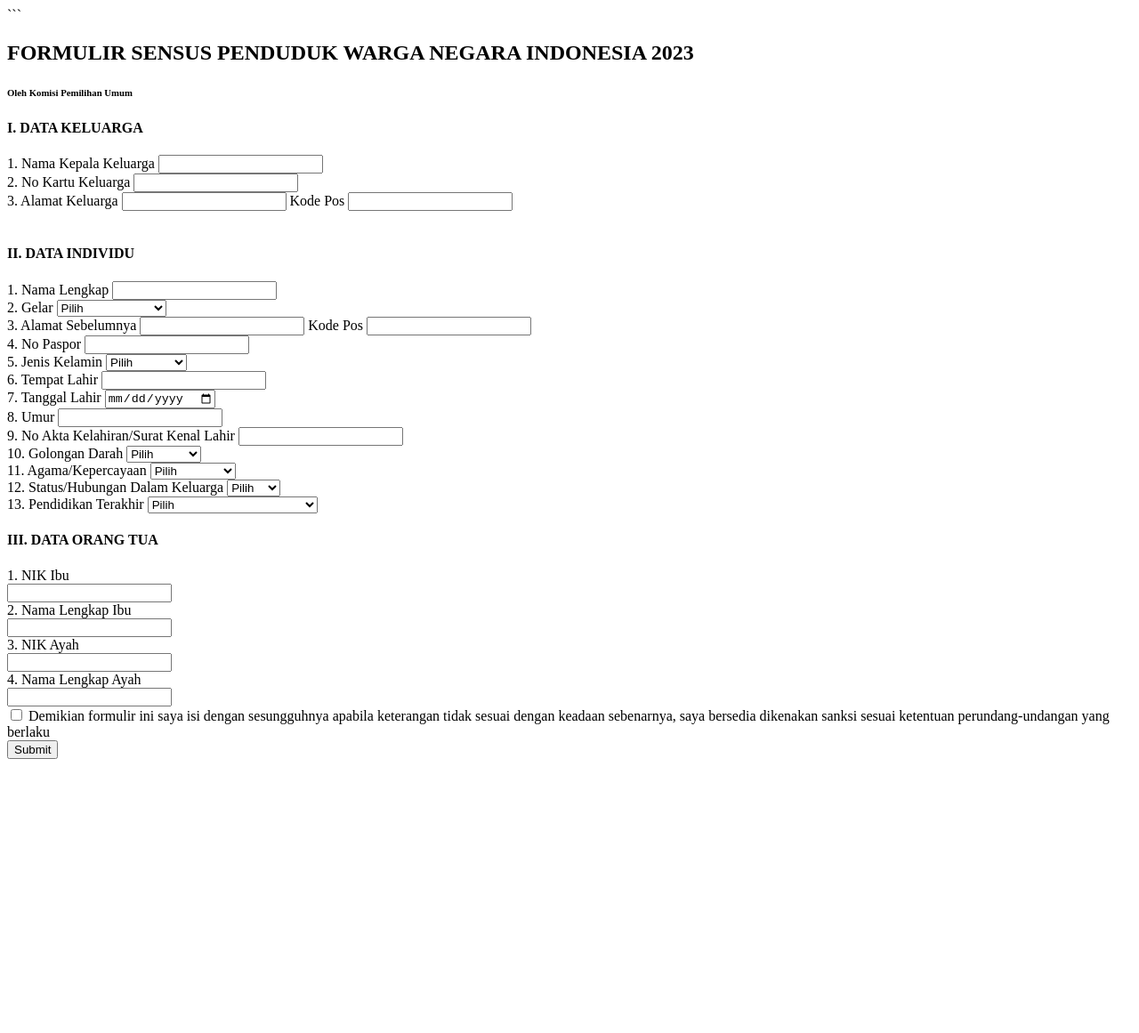
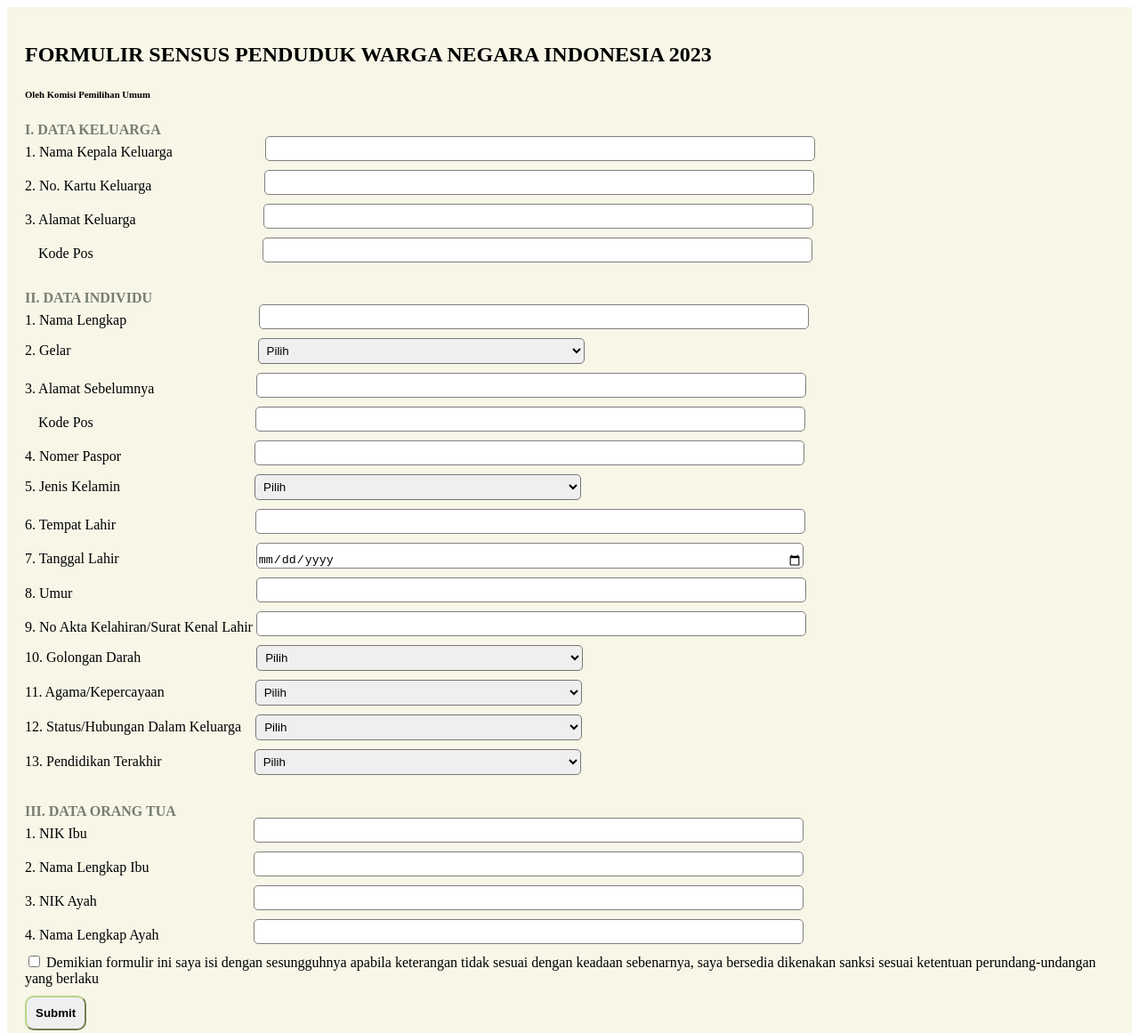
Before and after one commit to aininamiftahul/T1_Desain-Web, a plain HTML site: page T1_HTML_Ainina Miftahul jannah/Index.html in a window 1280 px wide. Shown: the top 1161 px of the page at 89% size. Before the commit the page ends 861 px from the top, so only its background shows below. Drawn offline with Linux system fonts and the light colour scheme.

Commit message:
Revisi Koding

````diff
--- a/T1_HTML_Ainina Miftahul jannah/Index.html
+++ b/T1_HTML_Ainina Miftahul jannah/Index.html
@@ -1,68 +1,66 @@
 <!doctype html>
-```
 <head>
     <title>T1 Desain WEB SENSUS PENDUDUK</title>
     <link rel="stylesheet" href="stye.css">
 </head>
 <body>
+    <div class="container">
     <h2>FORMULIR SENSUS PENDUDUK WARGA NEGARA INDONESIA 2023</h2>
     <h6>Oleh Komisi Pemilihan Umum</h6>
-    <h4>I. DATA KELUARGA</h4>
+
+<div class="isi">
+    <h4>I. Data Keluarga</h4>
+    <form action="">
         <label for="namakk">1. Nama Kepala Keluarga</label>
-    <input type="text" id="namakk" nama="namakk">
-    <br>
-    <label for="nokk">2. No Kartu Keluarga</label>
-    <input type="text" id="nokk" name="nokk">
-    <br>
-    <label for="alamatkk">3. Alamat Keluarga</label>
-    <input type="text" id="alamatkk" name="alamatkk">
-    <label for="kodeposkk">Kode Pos</label>
-    <input type="text" id="kodeposskk" name="kodeposkk">
-    <br>
-    <br>
-    <h4>II. DATA INDIVIDU</h4>
+        <input style="margin-left: 100px;" type="text"> <br>
+        <label for="nokk">2. No. Kartu Keluarga</label>
+        <input style="margin-left: 123px;" type="number"><br>
+        <label for="alamat">3. Alamat Keluarga</label>
+        <input style="margin-left: 139px;" type="text"> <br>
+        <label style="margin-left: 15px;" for="pos">Kode Pos</label>
+        <input style="margin-left: 186px;" type="number">
+    </form>
+</div>
+<div class="isi">
+    <h4>II. Data Individu</h4>
+    <form action="">
         <label for="namadi">1. Nama Lengkap</label>
-    <input type="text" id="namadi" nama="namadi">
-    <br>
-    <label for="gelardi">2. Gelar</label>
-    <select class="gelardi">
+        <input style="margin-left: 145px;" type="text"> <br>
+        <label for="gelar">2. Gelar</label>
+        <select style="margin-left: 206px; margin-bottom: 10px; width: 30%; padding: 5px; border-radius: 5px;" class="gelardi">
             <option selected>Pilih</option>
             <option value="1">Diploma</option>
             <option value="2">Sarjana</option>
             <option value="3">Magister</option>
             <option value="4">Doktor / Profesor</option>
             <option value="5">Tidak Ada</option>
-    </select>
-    <br>
+        </select> <br>
         <label for="alamatdi">3. Alamat Sebelumnya</label>
-    <input type="text" id="alamatdi" nama="alamatdi">
-    <label for="kodeposdi">Kode Pos</label>
-    <input type="text" id="kodeposdi" nama="kodeposdi">
-    <br>
-    <label for="paspordi">4. No Paspor</label>
-    <input type="text" id="paspordi" nama="paspordi">
-    <br>
-    <label for="jeniskelamindi">5. Jenis Kelamin</label>
-    <select class="jeniskelamindi">
+        <input style="margin-left: 111px;" type="text" name="" id=""> <br>
+        <label style="margin-left: 15px;" for="pos">Kode Pos</label>
+        <input style="margin-left: 178px;" type="number"> <br>
+        <label for="paspordi">4. Nomer Paspor</label>
+        <input style="margin-left: 146px;" type="number"><br>
+        <label for="jeniselamin">5. Jenis Kelamin</label>
+        <select style="margin-left: 147px; margin-bottom: 10px; width: 30%; padding: 5px; border-radius: 5px;" class="jeniskelamindi">
             <option selected>Pilih</option>
             <option value="1">Laki-Laki</option>
             <option value="2">Perempuan</option>
-    </select>
-    <br>
+        </select> <br>
         <label for="tempatlahirdi">6. Tempat Lahir</label>
-    <input type="text" id="tempatlahirdi" nama="tempatlahirdi">
+        <input style="margin-left: 153px;" type="text" id="tempatlahirdi" nama="tempatlahirdi">
         <br>
         <label for="">7. Tanggal Lahir</label>
-    <input type="date">
+        <input style="margin-left: 150px;" type="date">
         <br>
         <label for="umurdi">8. Umur</label>
-    <input type="text" id="umurdi" nama="umurdi">
+        <input style="margin-left: 203px;" type="text" id="umurdi" nama="umurdi">
         <br>
         <label for="noakadi">9. No Akta Kelahiran/Surat Kenal Lahir</label>
         <input type="text" id="noakadi" nama="noakadi">
         <br>
         <label for="goldarid">10. Golongan Darah</label>
-    <select class="goldarid">
+        <select style="margin-left: 126px; margin-bottom: 10px; width: 30%; padding: 5px; border-radius: 5px;" class="goldarid">
             <option selected>Pilih</option>
             <option value="1">A</option>
             <option value="2">B</option>
@@ -77,10 +75,9 @@
             <option value="11">O+</option>
             <option value="12">O-</option>
             <option value="13">Tidak tahu</option>
-    </select>
-    <br>
+        </select><br>
         <label for="agamaid">11. Agama/Kepercayaan</label>
-    <select class="agamaid">
+    <select style="margin-left: 98px; margin-bottom: 10px; width: 30%; padding: 5px; border-radius: 5px;" class="agamaid">
         <option selected>Pilih</option>
         <option value="1">Islam</option>
         <option value="2">Kristen</option>
@@ -92,7 +89,7 @@
     </select>
     <br>
     <label for="statusid">12. Status/Hubungan Dalam Keluarga</label>
-    <select class="statusid">
+    <select style="margin-left: 12px; margin-bottom: 10px; width: 30%; padding: 5px; border-radius: 5px;" class="statusid">
         <option selected>Pilih</option>
         <option value="1">Suami</option>
         <option value="2">Istri</option>
@@ -100,7 +97,7 @@
     </select>
     <br>
     <label for="pendidikanid">13. Pendidikan Terakhir</label>
-    <select class="pendidikanid">
+    <select style="margin-left: 100px; margin-bottom: 10px; width: 30%; padding: 5px; border-radius: 5px;" class="pendidikanid">
         <option selected>Pilih</option>
         <option value="1">Tidak/Belum Sekolah</option>
         <option value="2">Tidak tamat SD/Sederajat</option>
@@ -116,24 +113,20 @@
     <br>
     <h4>III. DATA ORANG TUA</h4>
     <label for="nikibu">1. NIK Ibu</label>
-    <br>
-    <input type="text" id="nikibu" nama="nikibu">
-    <br>
+    <input style="margin-left: 183px;" type="text" id="nikibu" nama="nikibu"><br>
     <label for="namaibu">2. Nama Lengkap Ibu</label>
-    <br>
-    <input type="text" id="namaibu" nama="namaibu">
-    <br>
+    <input style="margin-left: 113px;" type="text" id="namaibu" nama="namaibu"><br>
     <label for="nikayah">3. NIK Ayah</label>
-    <br>
-    <input type="text" id="nikayah" nama="nikayah">
-    <br>
+    <input type="text" style="margin-left: 172px;" id="nikayah" nama="nikayah"><br>
     <label for="namaayah">4. Nama Lengkap Ayah</label>
-    <br>
-    <input type="text" id="namaayah" nama="namaayah">
-    <br>
+    <input style="margin-left: 103px;" type="text" id="namaayah" nama="namaayah"><br>
+
+    </form>
     <input type="checkbox" id="pernyataan" name="pernyataan">
     <label for="pernyataan">Demikian formulir ini saya isi dengan sesungguhnya apabila keterangan tidak sesuai dengan keadaan sebenarnya, saya bersedia dikenakan sanksi sesuai ketentuan perundang-undangan yang berlaku</label>
     <br>
-    <input type="submit" value="Submit">
+    <a href=""><button class="submit">Submit</button></a>
+</div>
+</div>
 </body>
 </html>
--- a/T1_HTML_Ainina Miftahul jannah/stye.css
+++ b/T1_HTML_Ainina Miftahul jannah/stye.css
@@ -0,0 +1,24 @@
+.container {
+  background-color: #f7f6e7;
+  padding: 20px;
+}
+.isi form input {
+  padding-top: 10px;
+  border-radius: 5px;
+  border: 1px solid gray;
+  margin-bottom: 10px;
+  width: 50%;
+}
+h4 {
+  text-transform: uppercase;
+  margin-bottom: -2px;
+  color: #777d71;
+}
+.submit {
+  padding: 10px;
+  font-family: Arial, Helvetica, sans-serif;
+  font-weight: bold;
+  border-radius: 10px;
+  border-color: #bbd38b;
+  margin-top: 10px;
+}
````
Lines whose indentation alone changed are shown as unchanged.
